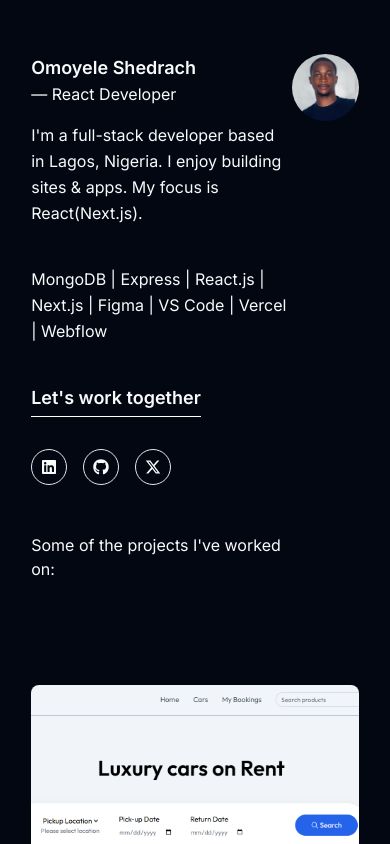
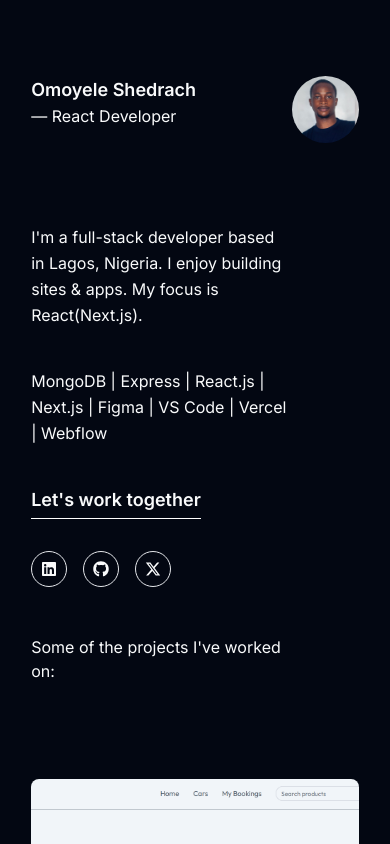
Before and after one commit to Omni79/omnidev, a Next.js app: page / in a window 390 px wide. Shown: the top 844 px of the page. Built offline with nearby package versions, Linux system fonts and the light colour scheme.

Commit message:
header corrected

```diff
--- a/app/components/Header.jsx
+++ b/app/components/Header.jsx
@@ -18,14 +18,14 @@ const Header = () => {
   w-full
   px-[8%] sm:px-[16%]
   items-start
-  py-6 sm:py-10
-  mt-[30px] sm:mt-[130px]
+  py-4 sm:py-10
+  mt-[60px] sm:mt-[130px]
   scroll-mt-20'
     >
       {/* Left */}
       <div className='flex flex-col justify-start'>
         <h3 className='flex gap-2 font-semibold text-lg'>Omoyele Shedrach</h3>
-        <h1 className='mb-4'>— React Developer</h1>
+        <h1 className='mb-24 sm:mb-4'>— React Developer</h1>
 
         <p className='max-w-[500px] leading-relaxed mb-10'>
           I'm a full-stack developer based in Lagos, Nigeria. I enjoy building
```
